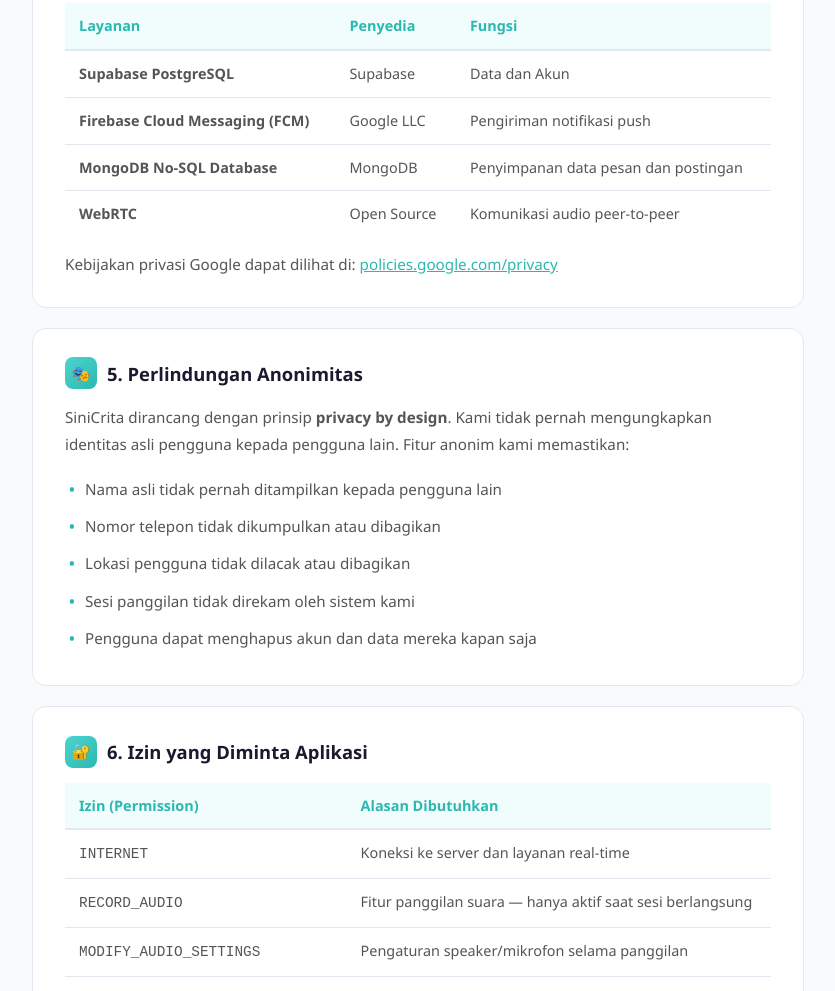
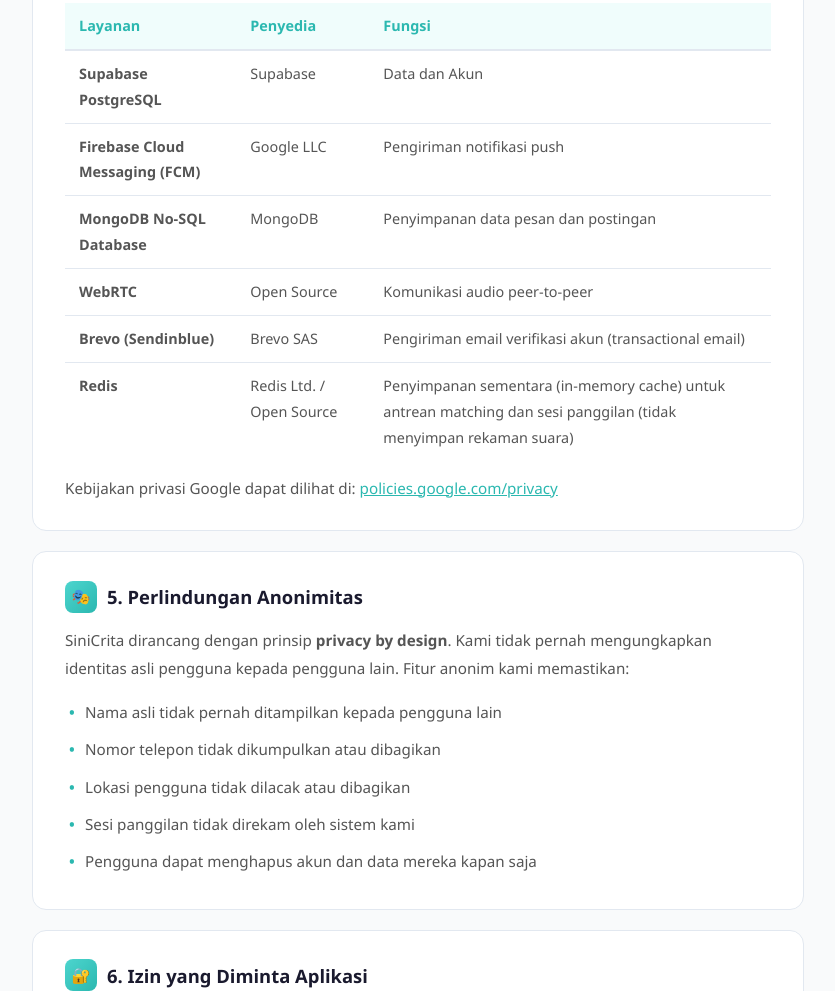
Before and after one commit to sinicritadev/privacy, a plain HTML site: page index.html in a window 1280 px wide. Shown: the part 1941-2932 px from the top of the page, without its empty margins (222-1057 px from the left). Drawn offline with Linux system fonts and the light colour scheme.

Commit message:
Update index.html

```diff
--- a/index.html
+++ b/index.html
@@ -322,6 +322,16 @@
         <td>Open Source</td>
         <td>Komunikasi audio peer-to-peer</td>
       </tr>
+            <tr>
+        <td><strong>Brevo (Sendinblue)</strong></td>
+        <td>Brevo SAS</td>
+        <td>Pengiriman email verifikasi akun (transactional email)</td>
+      </tr>
+      <tr>
+        <td><strong>Redis</strong></td>
+        <td>Redis Ltd. / Open Source</td>
+        <td>Penyimpanan sementara (in-memory cache) untuk antrean matching dan sesi panggilan (tidak menyimpan rekaman suara)</td>
+      </tr>
     </table>
 
     <p style="margin-top: 14px;">
```
